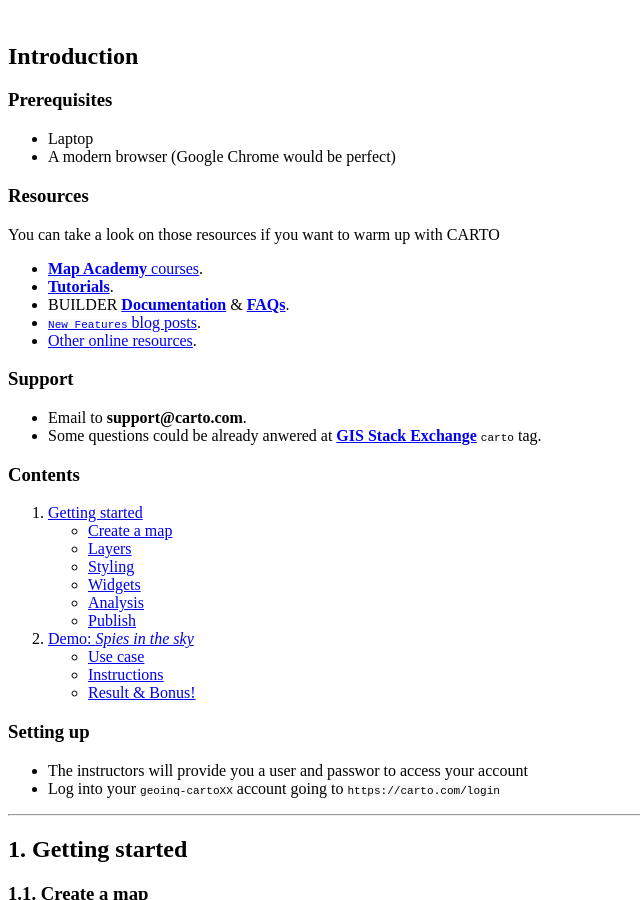
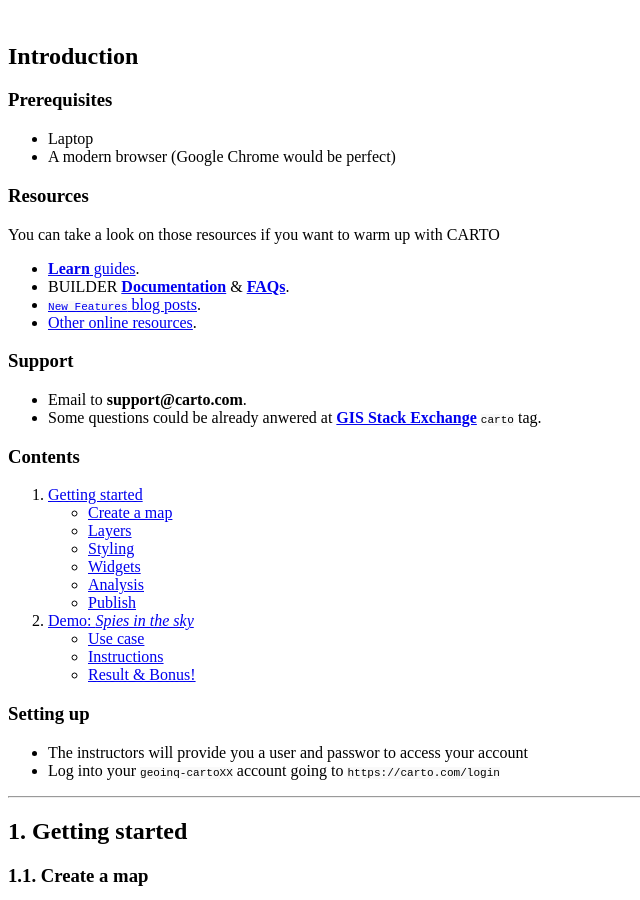
Before and after one commit to CartoDB/training, a Jekyll site: the page built from _posts/2016-11-05-geoinq-builder.md, in a window 1280 px wide and 900 px high, scrolled down 1547 px. Shown: the whole window, without its empty margins (0-640 px from the left). Built offline with Jekyll 4.4.1, drawn with Linux system fonts in a browser that asks for light colours; a style sheet for code colours, icons or effects is not loaded.

Commit message:
change resources

```diff
--- a/_posts/2016-11-05-geoinq-builder.md
+++ b/_posts/2016-11-05-geoinq-builder.md
@@ -39,8 +39,7 @@
 
 You can take a look on those resources if you want to warm up with CARTO
 
-* [**Map Academy** courses](http://carto.com/academy).
-* [**Tutorials**](https://carto.com/docs/tutorials/).
+* [**Learn** guides](https://carto.com/learn/guides).
 * BUILDER [**Documentation**](https://carto.com/docs/carto-builder/) & [**FAQs**](https://carto.com/docs/carto-builder/faqs/).
 * [`New Features` blog posts](https://carto.com/blog/categories/new-features).
 * [Other online resources](https://github.com/ramiroaznar/intro-cartodb).
```
